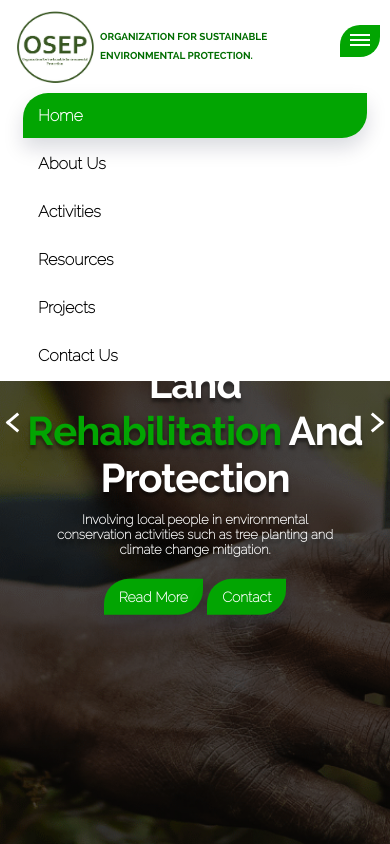
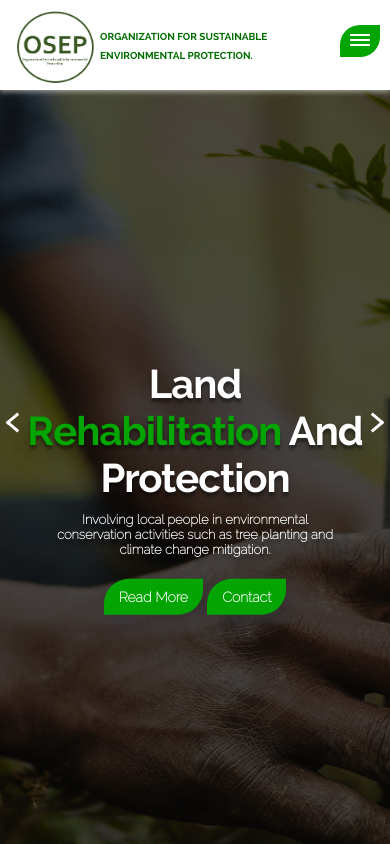
Before and after one commit to Albodev/Albodev.osep.github.io, a plain HTML site: page index.html in a window 390 px wide. Shown: the top 844 px of the page. Drawn offline with Linux system fonts and the light colour scheme.

Commit message:
Navbar bug

```diff
--- a/css/about us.css
+++ b/css/about us.css
@@ -127,16 +127,36 @@ ul{
      .header .logo{
         margin-left:8%;
     }
-    .nav ul{
-        clear:both;
-        width:100%;
-        height: auto;
-        background:rgb(255, 255, 255);
-        position: relative;
-        top:-25px;
-        animation:slideDown 1s linear;
-        -webkit-animation:slideDown 1s linear;
-    }
+    .header .nav ul{
+      clear:both;
+      width:100%;
+      top:-25px;
+      background:#fff;
+      text-align: left;
+      padding-left: 20px;
+      transform:scaleY(0);
+      -webkit-transform:scaleY(0);
+      -moz-transform:scaleY(0);
+      -ms-transform:scaleY(0);
+      -o-transform:scaleY(0);
+      box-shadow: 0 2px 2px rgb(214,213,213);
+ }
+ .header .nav ul.hide{
+     background:#fff;
+     text-align:left;
+     padding-left:20px;
+     transition:transform .5s ease-in-out;
+     -webkit-transition:transform .5s ease-in-out;
+     -moz-transition:transform .5s ease-in-out;
+     -ms-transition:transform .5s ease-in-out;
+     -o-transition:transform .5s ease-in-out;
+     transform:scaleY(1);
+     -webkit-transform:scaleY(1);
+     -moz-transform:scaleY(1);
+     -ms-transform:scaleY(1);
+     -o-transform:scaleY(1);
+     box-shadow: 0 2px 2px rgb(214,213,213);
+}
     .nav ul li{
         display:block;
         line-height: 45px;
--- a/css/activities.css
+++ b/css/activities.css
@@ -127,15 +127,35 @@ ul{
      .header .logo{
         margin-left:8%;
     }
-    .nav ul{
-        clear:both;
-        width:100%;
-        height: auto;
-        background:rgb(255, 255, 255);
-        position: relative;
-        top:-25px;
-        animation:slideDown 1s linear;
-        -webkit-animation:slideDown 1s linear;
+    .header .nav ul{
+      clear:both;
+      width:100%;
+      top:-25px;
+      background:#fff;
+      text-align: left;
+      padding-left: 20px;
+      transform:scaleY(0);
+      -webkit-transform:scaleY(0);
+      -moz-transform:scaleY(0);
+      -ms-transform:scaleY(0);
+      -o-transform:scaleY(0);
+      box-shadow: 0 2px 2px rgb(214,213,213);
+ }
+ .header .nav ul.hide{
+     background:#fff;
+     text-align:left;
+     padding-left:20px;
+     transition:transform .5s ease-in-out;
+     -webkit-transition:transform .5s ease-in-out;
+     -moz-transition:transform .5s ease-in-out;
+     -ms-transition:transform .5s ease-in-out;
+     -o-transition:transform .5s ease-in-out;
+     transform:scaleY(1);
+     -webkit-transform:scaleY(1);
+     -moz-transform:scaleY(1);
+     -ms-transform:scaleY(1);
+     -o-transform:scaleY(1);
+     box-shadow: 0 2px 2px rgb(214,213,213);
 }
     .nav ul li{
         display:block;
--- a/css/contact.css
+++ b/css/contact.css
@@ -127,15 +127,35 @@ ul{
      .header .logo{
         margin-left:8%;
     }
-    .nav ul{
-        clear:both;
-        width:100%;
-        height: auto;
-        background:rgb(255, 255, 255);
-        position: relative;
-        top:-25px;
-        animation:slideDown 1s linear;
-        -webkit-animation:slideDown 1s linear;
+    .header .nav ul{
+      clear:both;
+      width:100%;
+      top:-25px;
+      background:#fff;
+      text-align: left;
+      padding-left: 20px;
+      transform:scaleY(0);
+      -webkit-transform:scaleY(0);
+      -moz-transform:scaleY(0);
+      -ms-transform:scaleY(0);
+      -o-transform:scaleY(0);
+      box-shadow: 0 2px 2px rgb(214,213,213);
+ }
+ .header .nav ul.hide{
+     background:#fff;
+     text-align:left;
+     padding-left:20px;
+     transition:transform .5s ease-in-out;
+     -webkit-transition:transform .5s ease-in-out;
+     -moz-transition:transform .5s ease-in-out;
+     -ms-transition:transform .5s ease-in-out;
+     -o-transition:transform .5s ease-in-out;
+     transform:scaleY(1);
+     -webkit-transform:scaleY(1);
+     -moz-transform:scaleY(1);
+     -ms-transform:scaleY(1);
+     -o-transform:scaleY(1);
+     box-shadow: 0 2px 2px rgb(214,213,213);
 }
     .nav ul li{
         display:block;
--- a/css/projects.css
+++ b/css/projects.css
@@ -134,15 +134,35 @@ ul{
      .header .logo{
         margin-left:8%;
     }
-    .nav ul{
-        clear:both;
-        width:100%;
-        height: auto;
-        background:rgb(255, 255, 255);
-        position: relative;
-        top:-25px;
-        animation:slideDown 1s linear;
-        -webkit-animation:slideDown 1s linear;
+    .header .nav ul{
+      clear:both;
+      width:100%;
+      top:-25px;
+      background:#fff;
+      text-align: left;
+      padding-left: 20px;
+      transform:scaleY(0);
+      -webkit-transform:scaleY(0);
+      -moz-transform:scaleY(0);
+      -ms-transform:scaleY(0);
+      -o-transform:scaleY(0);
+      box-shadow: 0 2px 2px rgb(214,213,213);
+ }
+ .header .nav ul.hide{
+     background:#fff;
+     text-align:left;
+     padding-left:20px;
+     transition:transform .5s ease-in-out;
+     -webkit-transition:transform .5s ease-in-out;
+     -moz-transition:transform .5s ease-in-out;
+     -ms-transition:transform .5s ease-in-out;
+     -o-transition:transform .5s ease-in-out;
+     transform:scaleY(1);
+     -webkit-transform:scaleY(1);
+     -moz-transform:scaleY(1);
+     -ms-transform:scaleY(1);
+     -o-transform:scaleY(1);
+     box-shadow: 0 2px 2px rgb(214,213,213);
 }
     .nav ul li{
         display:block;
--- a/css/resources.css
+++ b/css/resources.css
@@ -128,15 +128,35 @@ ul{
      .header .logo{
         margin-left:8%;
     }
-    .nav ul{
-        clear:both;
-        width:100%;
-        height: auto;
-        background:rgb(255, 255, 255);
-        position: relative;
-        top:-25px;
-        animation:slideDown 1s linear;
-        -webkit-animation:slideDown 1s linear;
+    .header .nav ul{
+      clear:both;
+      width:100%;
+      top:-25px;
+      background:#fff;
+      text-align: left;
+      padding-left: 20px;
+      transform:scaleY(0);
+      -webkit-transform:scaleY(0);
+      -moz-transform:scaleY(0);
+      -ms-transform:scaleY(0);
+      -o-transform:scaleY(0);
+      box-shadow: 0 2px 2px rgb(214,213,213);
+ }
+ .header .nav ul.hide{
+     background:#fff;
+     text-align:left;
+     padding-left:20px;
+     transition:transform .5s ease-in-out;
+     -webkit-transition:transform .5s ease-in-out;
+     -moz-transition:transform .5s ease-in-out;
+     -ms-transition:transform .5s ease-in-out;
+     -o-transition:transform .5s ease-in-out;
+     transform:scaleY(1);
+     -webkit-transform:scaleY(1);
+     -moz-transform:scaleY(1);
+     -ms-transform:scaleY(1);
+     -o-transform:scaleY(1);
+     box-shadow: 0 2px 2px rgb(214,213,213);
 }
     .nav ul li{
         display:block;
--- a/css/style.css
+++ b/css/style.css
@@ -190,16 +190,42 @@ ul{
      .header .logo{
         margin-left:8%;
     }
-    .nav ul{
+    #toggle{
+        opacity:1;
+        display: block;
+      }
+
+    .header .nav ul{
         clear:both;
         width:100%;
-        height: auto;
-        background:rgb(255, 255, 255);
-        position: relative;
         top:-25px;
-        animation:slideDown 1s linear;
-        -webkit-animation:slideDown 1s linear;
-}
+        background:#fff;
+        text-align: left;
+        padding-left: 20px;
+        transform:scaleY(0);
+        -webkit-transform:scaleY(0);
+        -moz-transform:scaleY(0);
+        -ms-transform:scaleY(0);
+        -o-transform:scaleY(0);
+        box-shadow: 0 2px 2px rgb(214,213,213);
+   }
+   .header .nav ul.hide{
+       background:#fff;
+       text-align:left;
+       padding-left:20px;
+       transition:transform .5s ease-in-out;
+       -webkit-transition:transform .5s ease-in-out;
+       -moz-transition:transform .5s ease-in-out;
+       -ms-transition:transform .5s ease-in-out;
+       -o-transition:transform .5s ease-in-out;
+       transform:scaleY(1);
+       -webkit-transform:scaleY(1);
+       -moz-transform:scaleY(1);
+       -ms-transform:scaleY(1);
+       -o-transform:scaleY(1);
+       box-shadow: 0 2px 2px rgb(214,213,213);
+}
+
     .nav ul li{
         display:block;
         line-height: 45px;
@@ -210,10 +236,7 @@ ul{
         padding:0px 15px;
         margin:0 20px;
     }
-    #toggle{
-     opacity:1;
-     display: block;
-   }
+
 }
 @media(max-width:480px){
       .header .logo{
--- a/index.html
+++ b/index.html
@@ -40,12 +40,12 @@
                 <li class="list"><a href="projects.html">Projects</a></li>
                 <li class="list"><a href="contact.html">Contact Us</a></li>
             </ul>
-            <div id="toggle">
-                <div class="span" id="one"></div>
-                <div class="span" id="two"></div>
-                <div class="span" id="three"></div>
-           </div>
         </div>
+        <div id="toggle">
+            <div class="span" id="one"></div>
+            <div class="span" id="two"></div>
+            <div class="span" id="three"></div>
+       </div>
     </div>
     <!--slider section-->
     <div class="slider-area">
--- a/js/main.js
+++ b/js/main.js
@@ -4,15 +4,6 @@ $(function(){
         $("#preloader").on(500).fadeOut();
         $(".preloader").on(600).fadeOut("slow");
     });
-
-    //toggle navigation
-    var menu = $(".nav ul");
-
-    $("#toggle").on("click",function(e){
-        e.preventDefault();
-        menu.slideToggle("slow");
-    });
-
 
     $(window).on("resize",function(){
         if($(this).width() > 968){
@@ -45,7 +36,14 @@ let delay = setTimeout(()=>{
 },7000)
 
 */
+//toggle implementation
+let toggleBtn = document.querySelector("#toggle");
+let nav = document.querySelector(".nav ul");
 
+toggleBtn.addEventListener("click",(e)=>{
+    e.preventDefault();
+    nav.classList.toggle('hide');
+});
 
 let images = document.querySelectorAll(".image");
 
```
